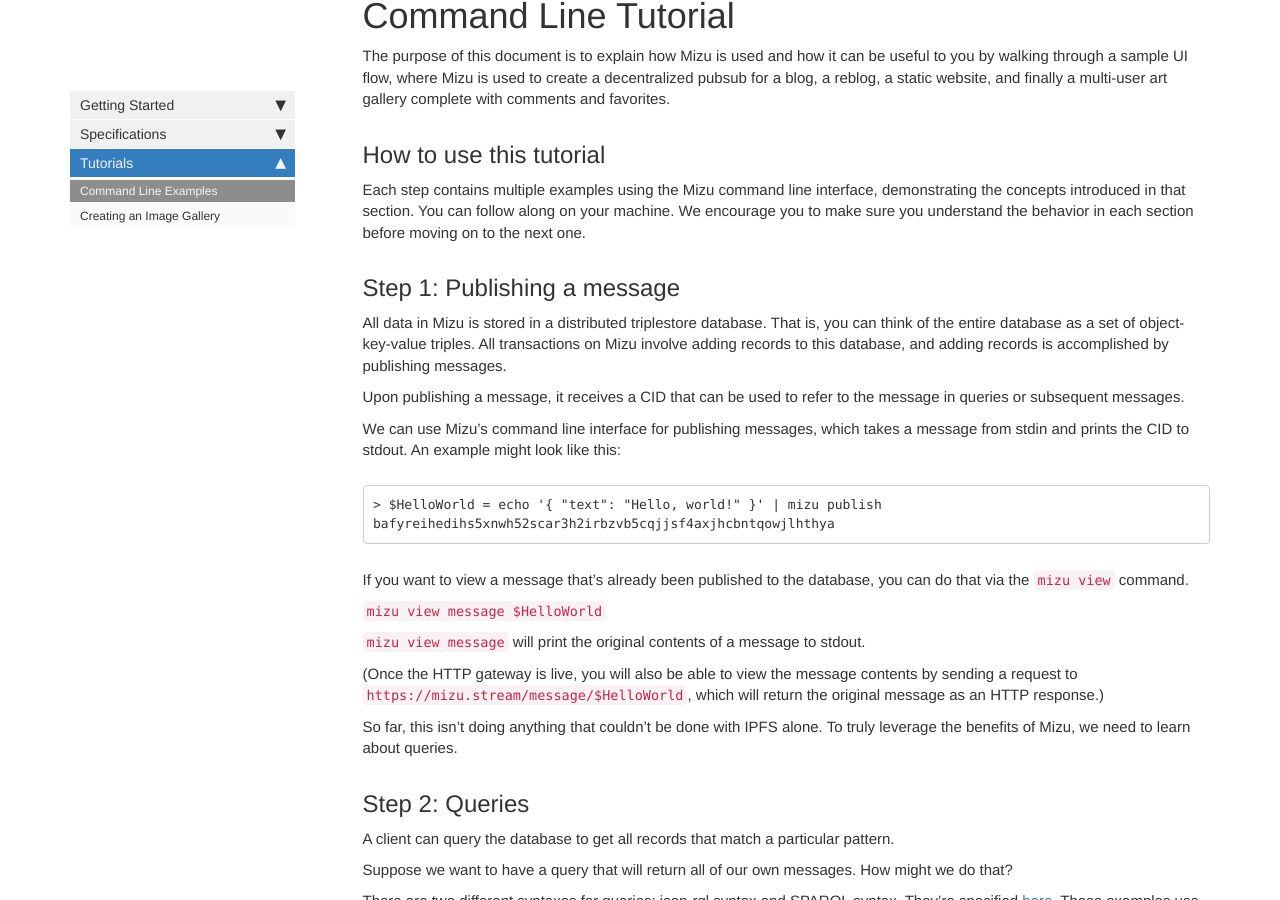
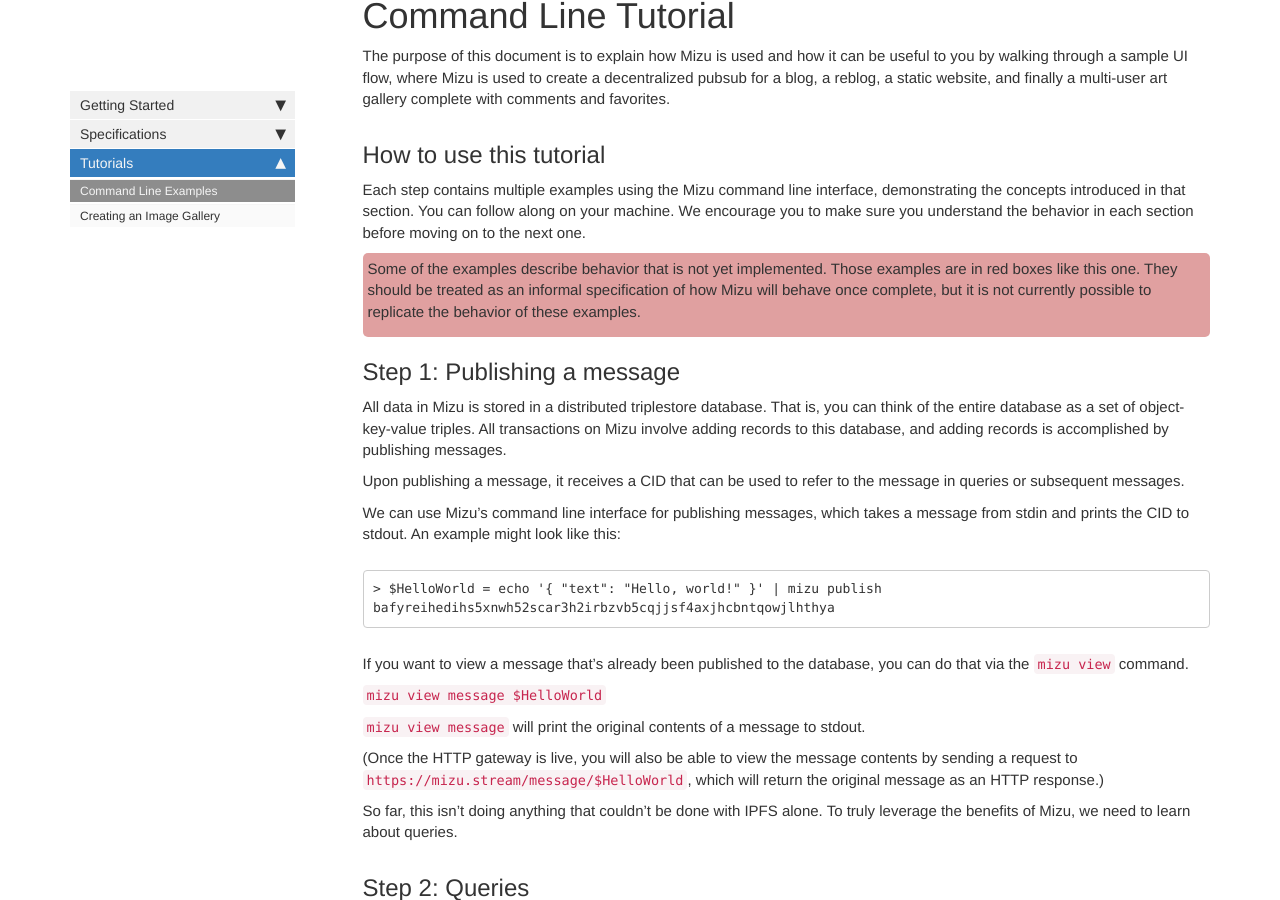
Before and after one commit to solipsis-project/mizu-documentation, a Jekyll site: the page built from pages/tutorial.md, in a window 1280 px wide and 900 px high, scrolled down 661 px. Built offline with Jekyll 4.4.1, drawn with Linux system fonts in a browser that asks for light colours; comment, search, counter and statistics services are not loaded; some of the changed text lies outside the part shown.

Commit message:
Clarify that some parts of the tutorial are not implemented yet.

````diff
--- a/pages/tutorial.md
+++ b/pages/tutorial.md
@@ -11,6 +11,12 @@ The purpose of this document is to explain how Mizu is used and how it can be us
 ## How to use this tutorial
 
 Each step contains multiple examples using the Mizu command line interface, demonstrating the concepts introduced in that section. You can follow along on your machine. We encourage you to make sure you understand the behavior in each section before moving on to the next one.
+
+<div class="notyet">
+
+Some of the examples describe behavior that is not yet implemented. Those examples are in red boxes like this one. They should be treated as an informal specification of how Mizu will behave once complete, but it is not currently possible to replicate the behavior of these examples.
+
+</div>
 
 ## Step 1: Publishing a message
 
@@ -212,6 +218,8 @@ If you'd rather not have to pass this extra argument to every call to `mizu publ
 ```
 
 WARNING: Note that this will store the password to your keyfile in PLAIN TEXT in your .mizurc config file.
+
+<div class="notyet" >
 
 ## Step 5: Using $ref
 
@@ -461,4 +469,6 @@ And then we can run the query by providing a value for "author_param".
 
 (Alternatively, we could run the query with the command `mizu query $Template --param=author_param=hunter2`.)
 
-# TODO: Extend this tutorial.
+# More to come!
+
+</div>
````
